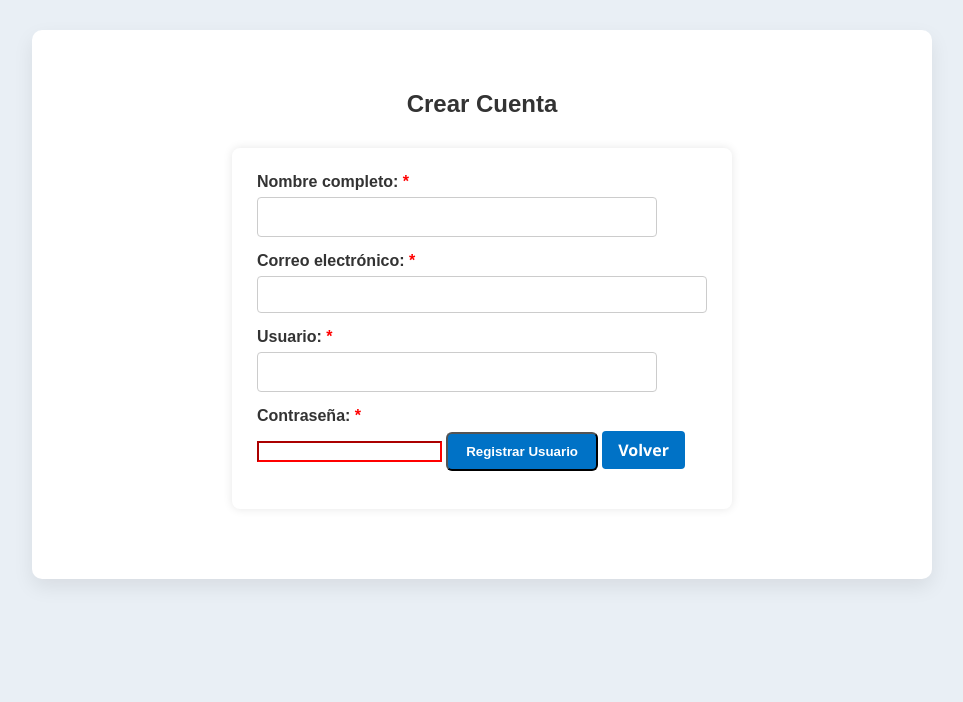
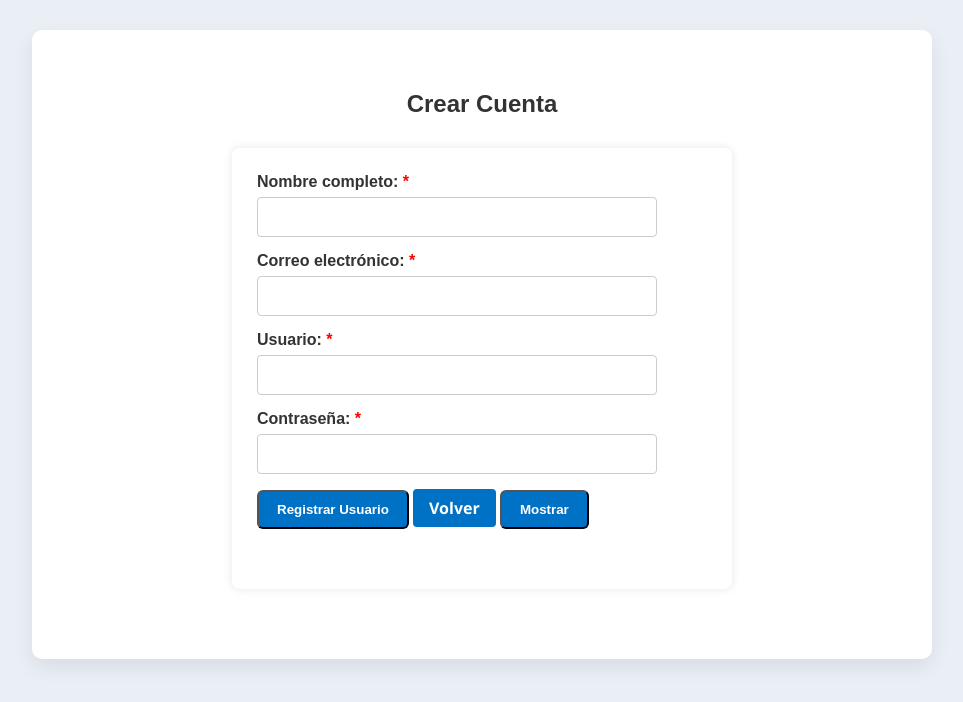
Before and after one commit to fs17006/DSI-PROYECTO-2025, a PHP site: page /agregar_usuario.php in a window 1280 px wide. Shown: the top 702 px of the page, without its empty margins (158-1121 px from the left). Run offline with PHP 8.4, Linux system fonts and the light colour scheme; data that the repository does not hold is empty.

Commit message:
modificaciones

```diff
--- a/agregar_usuario.php
+++ b/agregar_usuario.php
@@ -61,8 +61,11 @@ if ($_SERVER['REQUEST_METHOD'] === 'POST') {
 
         <label for="contrasena" class="required">Contraseña:</label>
         <input type="password" name="contrasena" required>
-        <button type="submit" class="btn">Registrar Usuario</button>
-        <a href="index.php" class="btn">Volver</a>
+
+    <button type="submit" class="btn">Registrar Usuario</button>
+    <a href="index.php" class="btn">Volver</a>
+    <button type="button" class="btn" onclick="mostrarContrasena()">Mostrar</button><br><br>
+
     </form>
 
 </div>
@@ -87,5 +90,16 @@ if ($_SERVER['REQUEST_METHOD'] === 'POST') {
         }
     });
 </script>
+
+<script>
+    function mostrarContrasena() {
+    const input = document.getElementById('contrasena');
+    if (input.type === 'password') {
+        input.type = 'text';
+    } else {
+        input.type = 'password';
+    }
+}
+</script>
 </body>
 </html>
--- a/css/estilos.css
+++ b/css/estilos.css
@@ -210,7 +210,8 @@ table a:hover {
 }
 
 .formulario input[type="text"],
-.formulario input[type="email"] {
+.formulario input[type="email"],
+.formulario input[type="password"]{
     width: 100%;
     padding: 10px;
     margin-bottom: 15px;
@@ -233,6 +234,8 @@ table a:hover {
 input[type="text"],
 input[type="number"],
 input[type="date"],
+input[type="email"],
+input[type="password"],
 select {
     padding: 8px;
     width: 100%;
@@ -250,6 +253,8 @@ select {
 input[type="text"]:focus,
 input[type="number"]:focus,
 input[type="date"]:focus,
+input[type="email"]:focus,
+input[type="password"]:focus
 select:focus {
     border-color: #007bff;
     outline: none;
```
Also changed, not shown: agregar_usuario_sesion.php (+13 -1 lines), index.php (+8 -12 lines).
